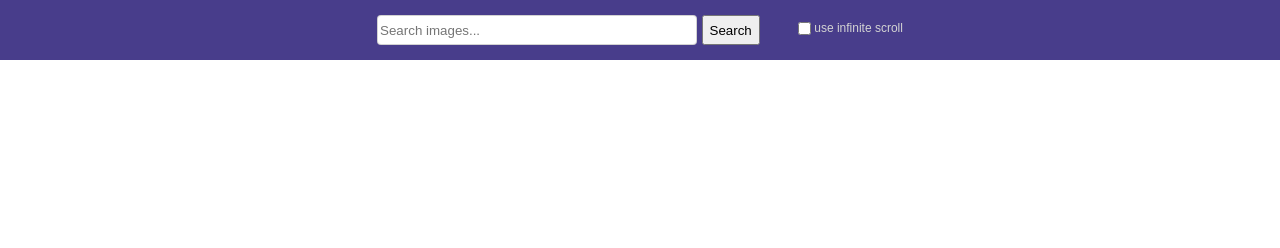
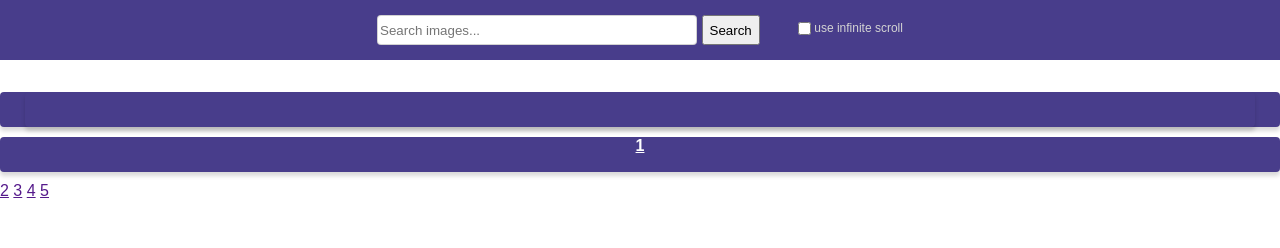
Before and after one commit to Larik7/pagination, a website built with Parcel: page src/index.html in a window 1280 px wide. Built offline with nearby package versions, Linux system fonts and the light colour scheme; what simplelightbox would draw is missing.

Commit message:
second commit

```diff
--- a/package.json
+++ b/package.json
@@ -18,7 +18,7 @@
     "url": "https://github.com/zhdima/goit-js-hw-11/issues"
   },
   "dependencies": {
-    "axios": "^1.2.3",
+    "axios": "^1.3.1",
     "modern-normalize": "^1.1.0",
     "notiflix": "^3.2.6",
     "simplelightbox": "^2.12.1"
--- a/src/index.html
+++ b/src/index.html
@@ -24,6 +24,13 @@
     <ul class="gallery">
       <!-- Карточки изображений -->
     </ul>
+    <tbody>
+      <td><a aria-label="Page 1" class="load-more" href=""><span class="load-more"></span>1</a></td>
+      <td><a href=""><span class="load-more"></span>2</a></td>
+      <td><a href="">3</a></td>
+      <td><a href="">4</a></td>
+      <td><a href="">5</a></td>
+    </tbody>
     <button type="button" class="load-more is-hidden">Load more</button>
     <div class="finish-text is-hidden">
       We're sorry, but you've reached the end of search results.
```
Also changed, not shown: 1 other file.
